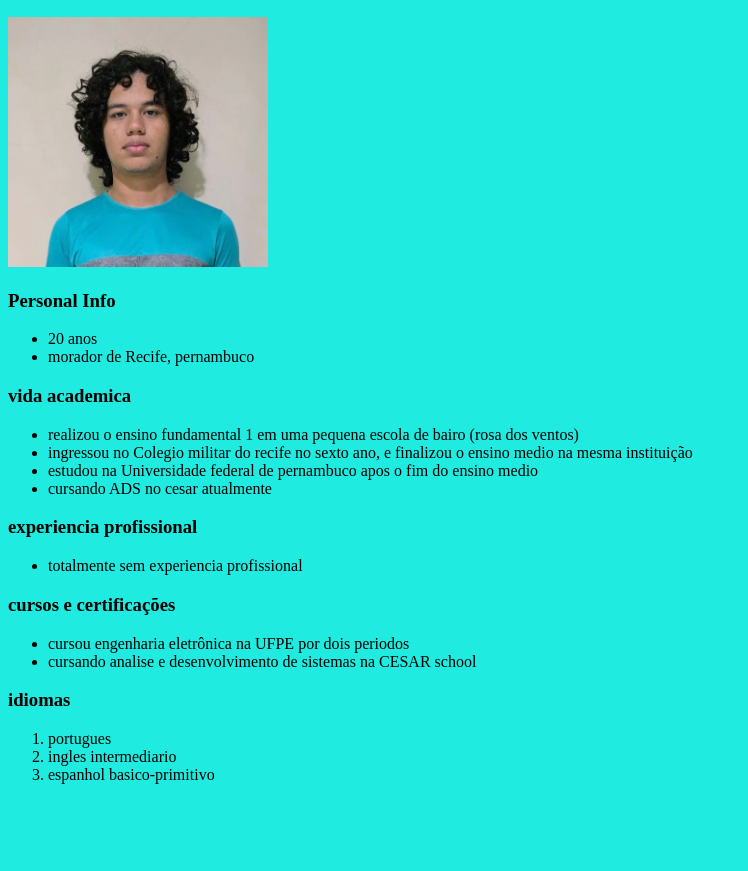
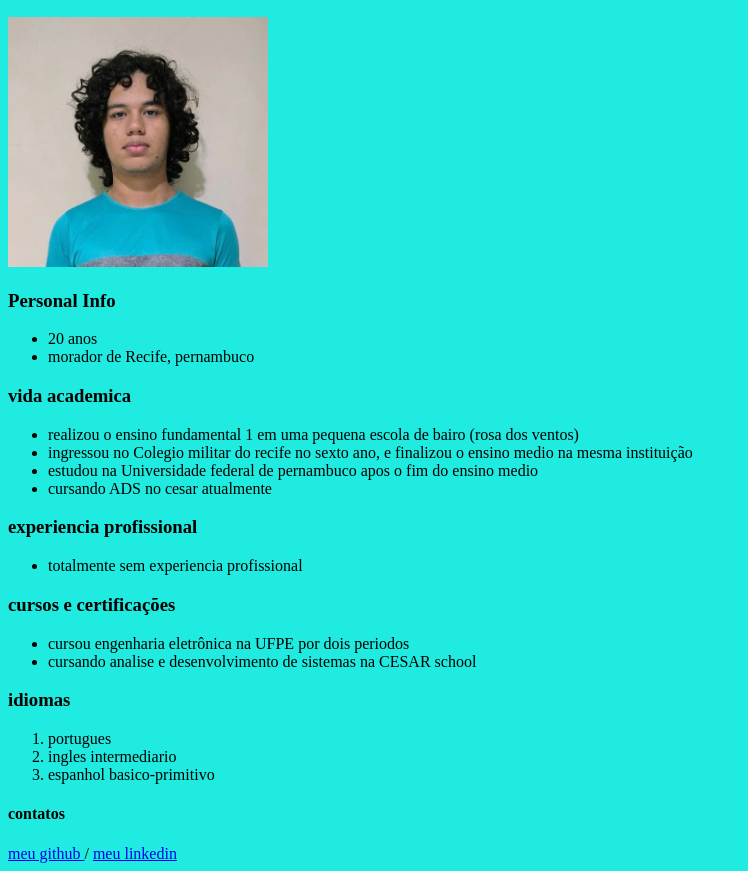
Before and after one commit to Ppan-droid/projeto-cezar, a plain HTML site: page index.html in a window 1280 px wide. Shown: the part 110-981 px from the top of the page, without its empty margins (0-748 px from the left). Before the commit the page ends 910 px from the top, so only its background shows below. Drawn offline with Linux system fonts and the light colour scheme.

Commit message:
Add files via upload

```diff
--- a/index.html
+++ b/index.html
@@ -41,5 +41,9 @@
         <li>espanhol basico-primitivo</li>
       </ol>
 
+      <h4>contatos</h4>
+      <a href="https://github.com/Ppan-droid"> meu github </a>
+      /
+      <a href="http://www.linkedin.com/in/pedro-pess%C3%B4a-2a4b95364"> meu linkedin </a>
 </body>
 </html>
```
